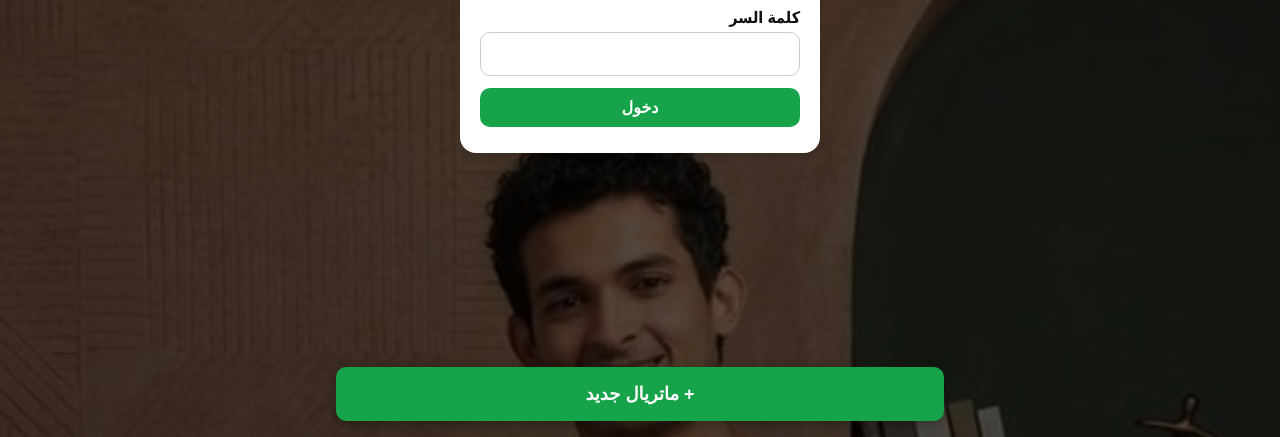
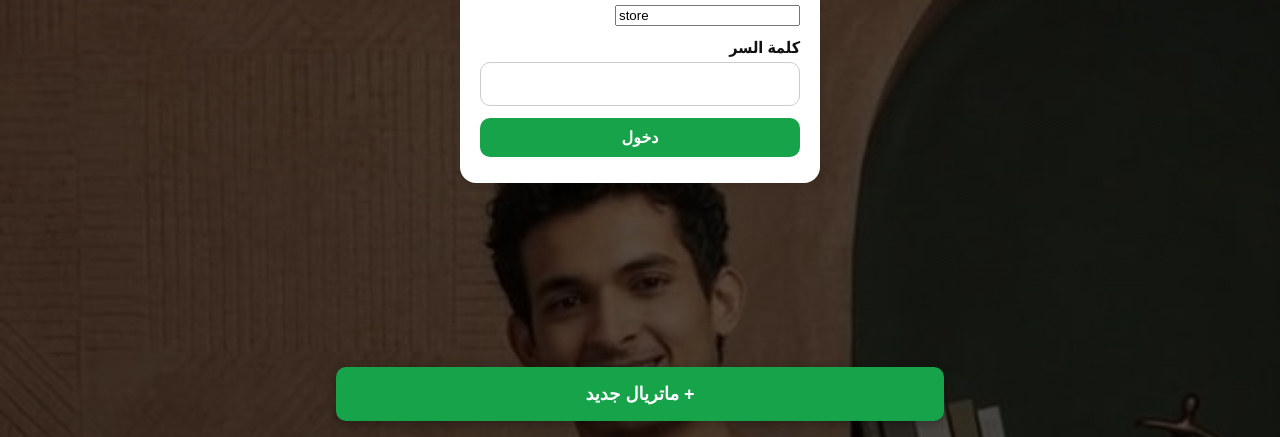
Before and after one commit to mostafa604/my-store, a plain HTML site: page index.html in a window 1280 px wide. Shown: the part 363-800 px from the top of the page. Drawn offline with nearby package versions, Linux system fonts and the light colour scheme.

Commit message:
Update index.html

```diff
--- a/index.html
+++ b/index.html
@@ -37,7 +37,7 @@ main>.small{color:#f3f4f6 !important;text-shadow:0 1px 3px #000}#list>.small,#li
 <div id="gate"><div id="gatebox">
 <h2 style="margin:0 0 4px">📦 مستودع الكهرباء</h2>
 <div class="small" style="text-align:right;margin:0 0 8px">المخزن ده مشترك، اكتب كلمة السر بتاعة الشغل</div>
-<label>كلمة السر</label><input type="password" id="pw">
+<label>اسم المستخدم</label><input id="un" autocapitalize="none" autocomplete="username" style="direction:ltr"><label>كلمة السر</label><input type="password" id="pw">
 <div class="row" style="margin-top:12px"><button id="pwok" class="add" style="flex:1">دخول</button></div>
 <div class="small" id="pwerr" style="color:#b91c1c"></div>
 </div></div>
@@ -62,12 +62,14 @@ main>.small{color:#f3f4f6 !important;text-shadow:0 1px 3px #000}#list>.small,#li
 // ══════════════ الإعدادات: غيّر الـ 3 سطور دول بس (شوف ملف الشرح) ══════════════
 const SUPABASE_URL = "https://mppkmtotiibnemucdgtm.supabase.co";
 const SUPABASE_ANON_KEY = "sb_publishable_U0CyICtifVV8Y7is1FahIg_jqk0HXVq";
+const DEFAULT_USER="store";
+const EM=()=>{let u=$('un').value.trim().toLowerCase();localStorage.setItem("lastuser_store",u);return u.includes("@")?u:u+"@store.com"};
 const TEAM_EMAIL = "store@store.com";
 // ══════════════════════════════════════════════════════════════════════════════
 const $=id=>document.getElementById(id);
 let items=[],deleting=null,editing=null,selling=null,photo=null,entered=false,subbed=false;
 const configured=!SUPABASE_URL.includes("PASTE_")&&!SUPABASE_ANON_KEY.includes("PASTE_");
-const sb=configured?supabase.createClient(SUPABASE_URL,SUPABASE_ANON_KEY):null;
+const sb=configured?supabase.createClient(SUPABASE_URL,SUPABASE_ANON_KEY,{auth:{storageKey:"sb-store"}}):null;
 function esc(s){return s.replace(/[&<>"]/g,c=>({'&':'&amp;','<':'&lt;','>':'&gt;','"':'&quot;'}[c]))}
 async function load(){
  const {data,error}=await sb.from('items').select('*');
@@ -101,7 +103,7 @@ function enter(){
 }
 function showGate(){entered=false;items=[];render();$('live').textContent='';$('pw').value='';$('pwerr').textContent='';$('gate').style.display='flex'}
 $('pwok').onclick=async()=>{$('pwerr').textContent='';
- const {error}=await sb.auth.signInWithPassword({email:TEAM_EMAIL,password:$('pw').value});
+ const {error}=await sb.auth.signInWithPassword({email:EM(),password:$('pw').value});
  if(error)$('pwerr').textContent='كلمة السر مش صحيحة، أو في مشكلة في الاتصال'};
 $('pw').onkeydown=e=>{if(e.key==='Enter')$('pwok').click()};
 $('out').onclick=async()=>{await sb.auth.signOut()};
@@ -130,7 +132,8 @@ if(!sb){
  $('live').textContent='';
  $('list').innerHTML='<div class="empty">لازم تحط إعدادات Supabase جوه الكود الأول.<br>افتح ملف الشرح ومشي مع الخطوات.</div>';
 }else{
- sb.auth.getSession().then(({data:{session}})=>{if(session)enter();else showGate()});
+ $('un').value=localStorage.getItem('lastuser_store')||DEFAULT_USER;
+sb.auth.getSession().then(({data:{session}})=>{if(session)enter();else showGate()});
  sb.auth.onAuthStateChange((e,s)=>{if(s)enter();else showGate()});
 }
 </script></body></html>
```
